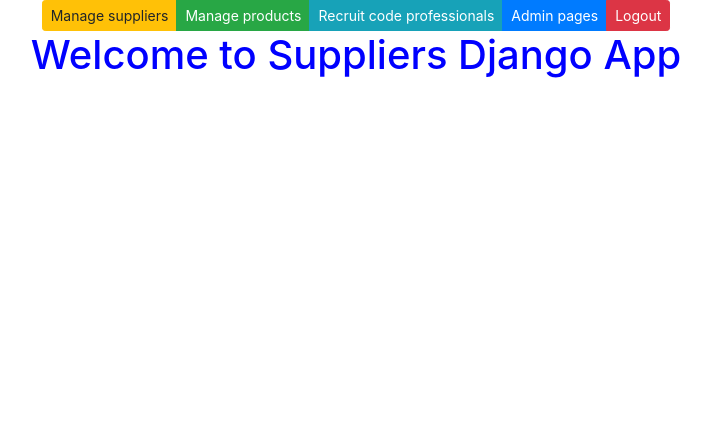
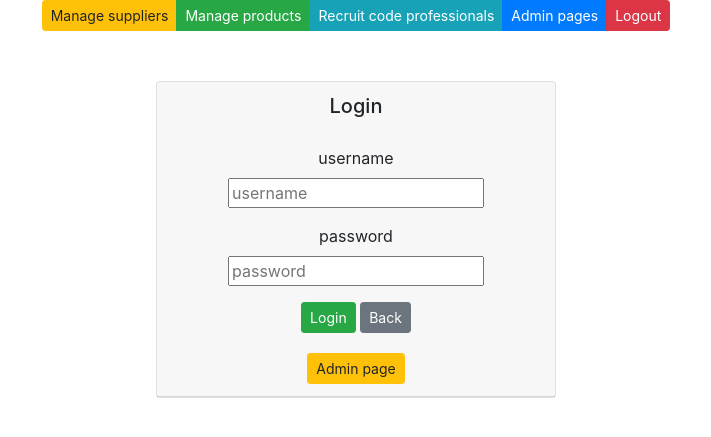
Before and after one commit to AndreyGOIT/careeria-django, a Django app: page / in a window 1280 px wide. Shown: the top 437 px of the page, without its empty margins (284-995 px from the left). Run offline with Django 5.2, Linux system fonts and the light colour scheme; some libraries are stand-ins or nearby versions.

Commit message:
add authentication login and logout

```diff
--- a/app/templates/index.html
+++ b/app/templates/index.html
@@ -39,6 +39,7 @@
           <a class="btn btn-primary btn-sm" href="/admin">Admin pages</a>
           <a class="btn btn-danger btn-sm" href="/logout">Logout</a>
         </div>
+        <br />
 
         {% block content %} {% endblock %}
       </center>
--- a/app/templates/landingpage.html
+++ b/app/templates/landingpage.html
@@ -1,5 +1,5 @@
 {% extends "index.html" %} {% block content %}
-
-<h1>Welcome to Suppliers Django App</h1>
+<h1>PRODUCT MANAGEMENT APPLICATION</h1>
+<h2>Hi {{name}}! Welcome to suppliers app</h2>
 
 {% endblock %}
--- /dev/null
+++ b/app/templates/loginpage.html
@@ -0,0 +1,46 @@
+{% extends "index.html" %} {% block content %}
+
+<div class="card" style="width: 25rem; margin-top: 50px">
+  <div class="card-header">
+    <h5>Login</h5>
+    <div class="card-body">
+      <form method="post" action="/login/">
+        {% csrf_token %}
+        <div class="form-group">
+          <label for="username">username</label>
+          <input
+            class="card-text"
+            type="text"
+            placeholder="username"
+            name="username"
+          />
+        </div>
+        <div class="form-group">
+          <label for="password">password</label>
+          <input
+            class="card-text"
+            type="password"
+            placeholder="password"
+            name="password"
+          />
+        </div>
+
+        <input class="btn btn-success btn-sm" type="submit" value="Login" />
+        <input
+          type="button"
+          onclick="window.location.href='/'"
+          class="btn btn-secondary btn-sm"
+          value="Back"
+        />
+      </form>
+    </div>
+    <input
+      type="button"
+      onclick="window.location.href='/admin'"
+      class="btn btn-warning btn-sm"
+      value="Admin page"
+    />
+  </div>
+</div>
+
+{% endblock %}
--- a/app/urls.py
+++ b/app/urls.py
@@ -17,14 +17,19 @@
 from django.contrib import admin
 from django.urls import path
 
-from app.views import landing_view, supplierlistview, productlistview, addsupplier, addproduct
+from app.views import supplierlistview, productlistview, addsupplier, addproduct
 from app.views import deleteproduct, confirmdeleteproduct, \
     deletesupplier, confirmdeletesupplier, edit_product_get, edit_product_post
 from app.views import edit_supplier_get, edit_supplier_post, searchsuppliers, \
-    products_filtered
+    products_filtered, loginview, login_action, logout_action
 
 urlpatterns = [
-    path('', landing_view),
+    # LANDING PAGE AFTER LOGIN
+    #path('landing/', landing_view),
+    # Loginview and authentication methods
+    path('', loginview, name='loginview'),
+    path('login/', login_action, name='login_action'),
+    path('logout/', logout_action, name='logout_action'),
 
     # Product urls
     path('products/', productlistview),
--- a/app/views.py
+++ b/app/views.py
@@ -1,9 +1,39 @@
 from django.shortcuts import render, redirect
 from .models import Supplier, Product
+from django.contrib.auth import authenticate, login, logout
 
-# Create your views here.
+# LANDING AFTER LOGIN
+'''
 def landing_view(request):
     return render(request, 'landingpage.html')
+'''
+# LOGIN AND LOGOUT
+def loginview(request):
+     return render(request, 'loginpage.html')
+
+# Login action
+def login_action(request):
+    user = request.POST['username']
+    passw = request.POST['password']
+    # Löytyykö kyseistä käyttäjää?
+    user = authenticate(username = user, password = passw)
+    #Jos löytyy:
+    if user:
+        # Kirjataan sisään
+        login(request, user)
+        # Tervehdystä varten context
+        context = {'name': user.first_name}
+        # Kutsutaan suoraan landingview.html
+        return render(request,'landingpage.html',context)
+    # Jos ei kyseistä käyttäjää löydy
+    else:
+        return render(request, 'loginerror.html')
+
+
+# Logout action
+def logout_action(request):
+    logout(request)
+    return render(request, 'loginpage.html')
 
 # Product view´s
 def productlistview(request):
```
Also changed, not shown: app/templates/loginerror.html (added, +19 -0 lines).
